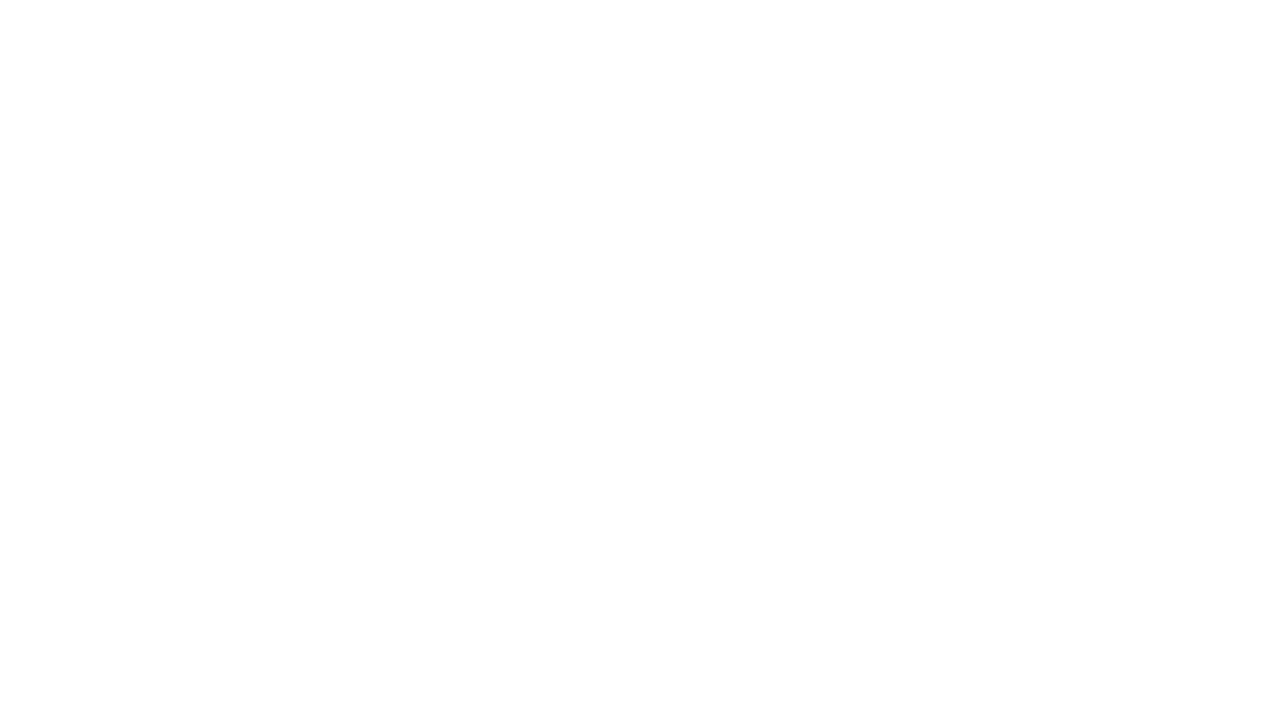
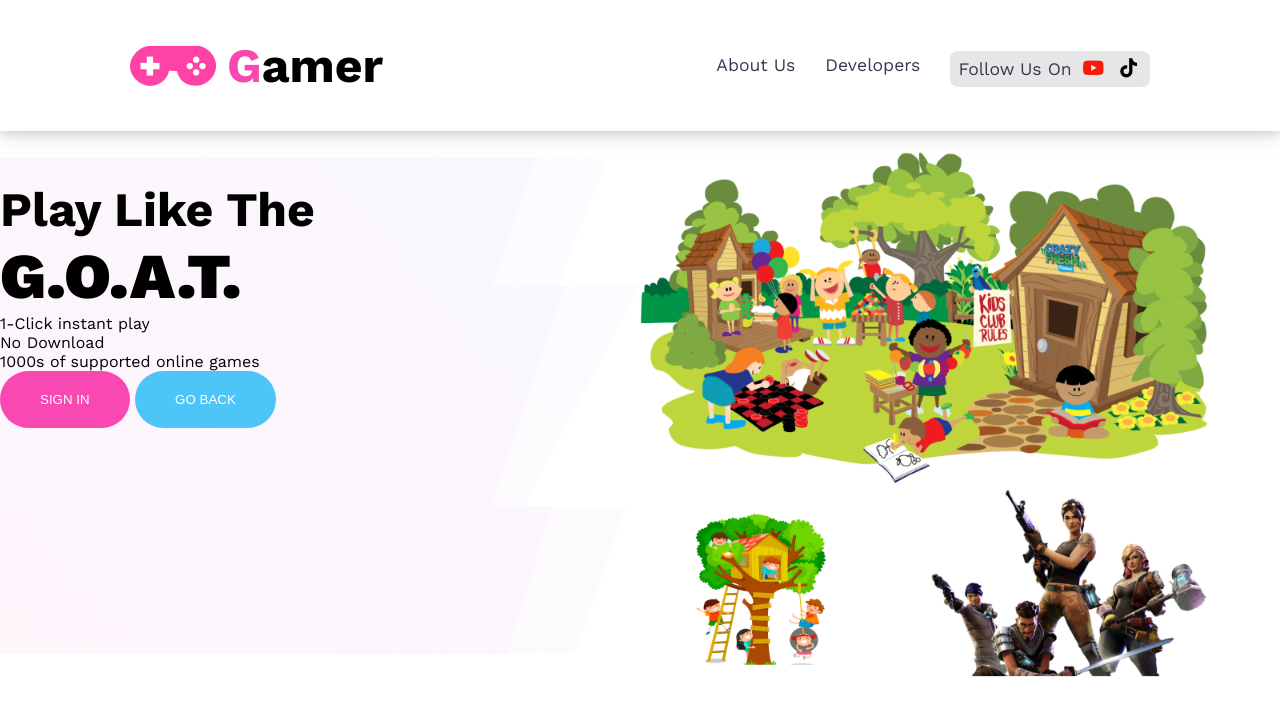
Before and after one commit to ibrahimkayum18/assignment-2, a plain HTML site: page index.html in a window 1280 px wide. Drawn offline with nearby package versions, Linux system fonts and the light colour scheme.

Commit message:
banner section added

```diff
--- a/index.html
+++ b/index.html
@@ -3,9 +3,52 @@
 <head>
     <meta charset="UTF-8">
     <meta name="viewport" content="width=device-width, initial-scale=1.0">
-    <title>Document</title>
+    <title>Gamer</title>
+    <link rel="preconnect" href="https://fonts.googleapis.com">
+    <link rel="preconnect" href="https://fonts.gstatic.com" crossorigin>
+    <link href="https://fonts.googleapis.com/css2?family=Work+Sans:wght@400;700;800;900&display=swap" rel="stylesheet">
+
+    <link rel="stylesheet" href="https://cdnjs.cloudflare.com/ajax/libs/font-awesome/6.4.0/css/all.min.css" integrity="sha512-iecdLmaskl7CVkqkXNQ/ZH/XLlvWZOJyj7Yy7tcenmpD1ypASozpmT/E0iPtmFIB46ZmdtAc9eNBvH0H/ZpiBw==" crossorigin="anonymous" referrerpolicy="no-referrer" />
+
+    <link rel="shortcut icon" href="./images/Frame.png" type="image/x-icon">
+    <link rel="stylesheet" href="style.css">
+
 </head>
 <body>
-
+    <div class="width">
+        <header>
+            <nav>
+                <div class="header-left">
+                    <img src="./images/Frame.png" alt="">
+                    <h3><span class="pink">G</span>amer</h3>
+                </div>
+                <div class="header-right">
+                    <ul>
+                        <li><a href="#">About Us</a></li>
+                        <li><a href="#">Developers</a></li>
+                        <li><a class="nav-bg" href="#">Follow Us On <i class="fa-brands fa-youtube youtube"></i> <i class="fa-brands fa-tiktok black"></i></a></li>
+                    </ul>
+                </div>
+            </nav>
+            <div class="banner">
+                    <div class="banner-text">
+                        <div class="text">
+                            <h3>Play Like The</h3>
+                            <h2>G.O.A.T.</h2>
+                            <p>1-Click instant play</p>
+                            <p>No Download</p>
+                            <p>1000s of supported online games</p>
+                            <p class="btn"><button class="btn-pink">SIGN IN</button>
+                                <button class="btn-skyblue">GO BACK</button></p>
+                        </div>
+                    </div>
+                    <div class="banner-img">
+                        <img src="./images/Group 18.png" alt="">
+                    </div>
+                </div>
+            </div>
+        </div>
+        </header>
+    </div>
 </body>
 </html>
--- a/style.css
+++ b/style.css
@@ -0,0 +1,225 @@
+*{
+    margin: 0px;
+    padding: 0px;
+}
+::root{
+
+}
+body{
+    font-family: 'Work Sans', sans-serif;
+}
+.pink{
+    color: #F948B2;
+}
+.btn-pink{
+    color: white;
+    background-color: #F948B2;
+    padding: 21px 40px;
+    border-radius: 48px;
+    border: 0;
+}
+.btn-skyblue{
+    color: #fff;
+    border-radius: 48px;
+    background: #4EC5F7;
+    padding: 21px 40px;
+    border: 0;
+}
+.youtube{
+    color: #F61C0D;
+}
+.black{
+    color: black;
+}
+
+
+/* Header Section Style */
+header{
+    /* padding-top: 37px; */
+}
+nav{
+    display: flex;
+    justify-content: space-between;
+    align-items: center;
+    box-shadow: 0 4px 8px 0 rgba(0, 0, 0, 0.1), 0 6px 20px 0 rgba(0, 0, 0, 0.1);
+    padding: 37px 130px;
+}
+.header-left{
+    display: flex;
+    justify-content: center;
+    align-items: center;
+    gap: 10px;
+}
+.header-left img{
+    width: 100%;
+}
+.header-left h3{
+    font-size: 3rem;
+    font-weight: 700;
+
+}
+.header-right ul{
+    display: flex;
+    justify-content: space-around;
+    align-items: center;
+}
+ul li{
+    list-style: none;
+}
+.header-right a{
+    text-decoration: none;
+    color: #3C354F;
+    font-size: 1.1rem;
+    margin-left: 30px;
+
+}
+.header-right a i{
+    font-size: 1.2rem;
+    padding-top: 5px;
+    margin: 5px;
+}
+.nav-bg{
+    border-radius: 8px;
+    background: rgba(11, 2, 35, 0.10);
+    padding: 8px;
+}
+
+
+/* .banner{
+    display: grid;
+    grid-template-columns: repeat(2, 1fr);
+}
+.banner-text{
+    background-image: url(./images/Group\ 14.png);
+    background-repeat: no-repeat;
+    background-size: contain;
+    padding: 100px 50px;
+}
+.banner-text h3{
+    font-size: 3rem;
+}
+.banner-text h2{
+    font-size: 5.9rem;
+}
+.banner-text p{
+    margin-bottom: 5px;
+}
+.text{
+        position: relative;
+        top: 0%;
+        left: 80px;
+}
+.banner-img{
+    width: 100%;
+}
+.banner-img img{
+    width: 550px;
+} */
+.banner{
+    display: flex;
+    flex: 100%;
+}
+.banner-text{
+    background-image: url(./images/Group\ 14.png);
+    background-repeat: no-repeat;
+    background-position: center;
+    background-size: contain;
+    flex: 50%;
+}
+.banner-text h3{
+    padding-top: 50px;
+    font-size: 3rem;
+}
+.banner-text h2{
+    font-size: 4rem;
+    font-weight: 900;
+}
+.banner-img{
+    flex: 50%;
+}
+.banner-img img{
+    width: 90%;
+}
+
+
+
+
+
+/* Responsive for mobile device */
+@media screen and (max-width:576px) {
+    nav,
+    ul{
+        flex-direction: column;
+    }
+
+    nav{
+        padding: 103px 20px;
+        box-shadow: none;
+    }
+    .header-right{
+        margin-top: 62px;
+    }
+    .header-right ul{
+        gap: 26px;
+    }
+    .banner{
+        flex-direction: column-reverse;
+    }
+    .banner-text{
+        flex: 100%;
+        padding: 90px 50px;
+        margin-left: 30px;
+    }
+    .banner-img{
+        flex: 90%;
+        margin-left: 50px;
+    }
+    .btn-pink{
+        color: white;
+        background-color: #F948B2;
+        padding: 15px 25px;
+        border-radius: 48px;
+        border: 0;
+    }
+    .btn-skyblue{
+        color: #fff;
+        border-radius: 48px;
+        background: #4EC5F7;
+        padding: 15px 25px;
+        border: 0;
+    }
+
+
+
+
+    /* .banner{
+        grid-template-columns: repeat(1, 1fr);
+    }
+    .banner-text{
+        margin: 20px;
+    }
+    .banner-img img{
+        width: 82%;
+        margin: auto;
+        position: relative;
+        left: 10%;
+    }
+    .text{
+        position: relative;
+        top: 0%;
+        left: 10%;
+    }
+    .banner-text h3{
+        font-size: 1.5rem;
+    }
+    .banner-text h2{
+        font-size: 2.9rem;
+    }
+    .banner-text p{
+        margin-bottom: 10px;
+        font-size: .8rem;
+    } */
+
+
+
+}
```
Also changed, not shown: banner.html (added, +34 -0 lines), flex.html (added, +47 -0 lines).
